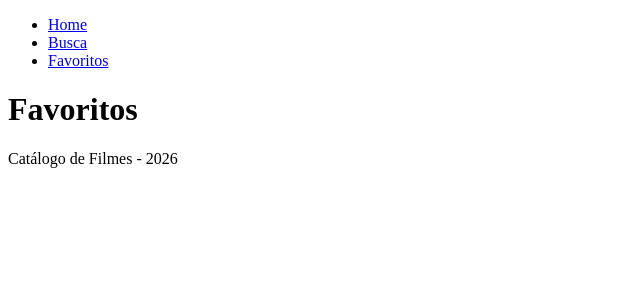
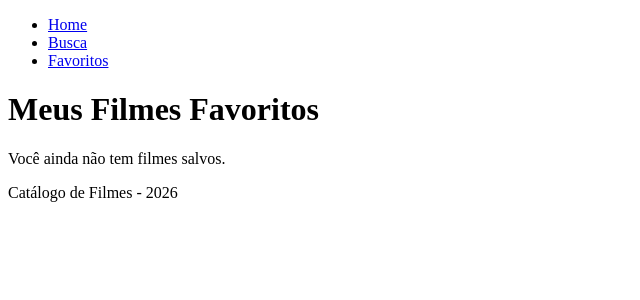
Before and after one commit to ACrush14/Avaliacao04-web, a React (Vite) app: page /favoritos in a window 1280 px wide. Shown: the top 300 px of the page, without its empty margins (0-640 px from the left). Built offline with nearby package versions, Linux system fonts and the light colour scheme.

Commit message:
feat: enhance favorites page to display saved movies

```diff
--- a/src/pages/Favoritos.jsx
+++ b/src/pages/Favoritos.jsx
@@ -1,7 +1,27 @@
+import { useState, useEffect } from "react";
+import MovieCard from "../components/MovieCard";
+
 function Favoritos() {
+  const [filmes, setFilmes] = useState([]);
+
+  useEffect(() => {
+    const minhaLista = localStorage.getItem("@catalogoFilmes");
+
+    setFilmes(JSON.parse(minhaLista) || []);
+  }, []);
+
   return (
-    <div>
-      <h1>Favoritos</h1>
+    <div className="favoritos-page">
+      <h1>Meus Filmes Favoritos </h1>
+      {filmes.length === 0 ? (
+        <p>Você ainda não tem filmes salvos.</p>
+      ) : (
+        <div className="movies-grid">
+          {filmes.map((filme) => (
+            <MovieCard key={filme.id} filme={filme} />
+          ))}
+        </div>
+      )}
     </div>
   );
 }
```
